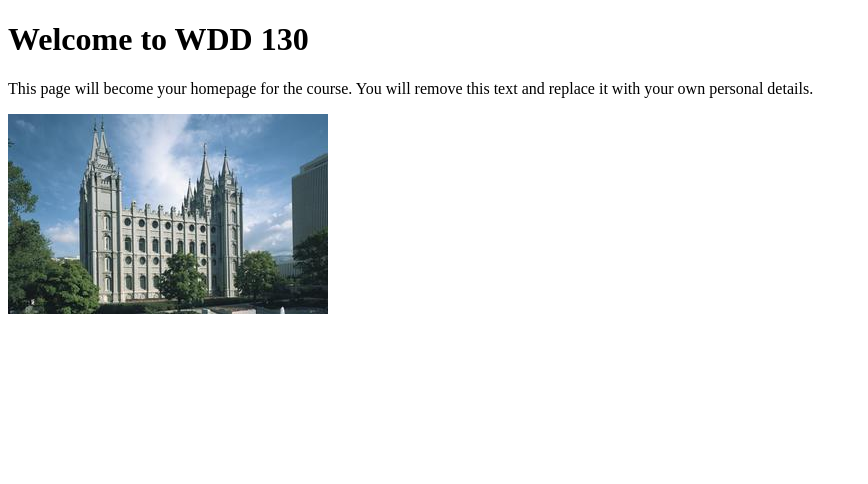
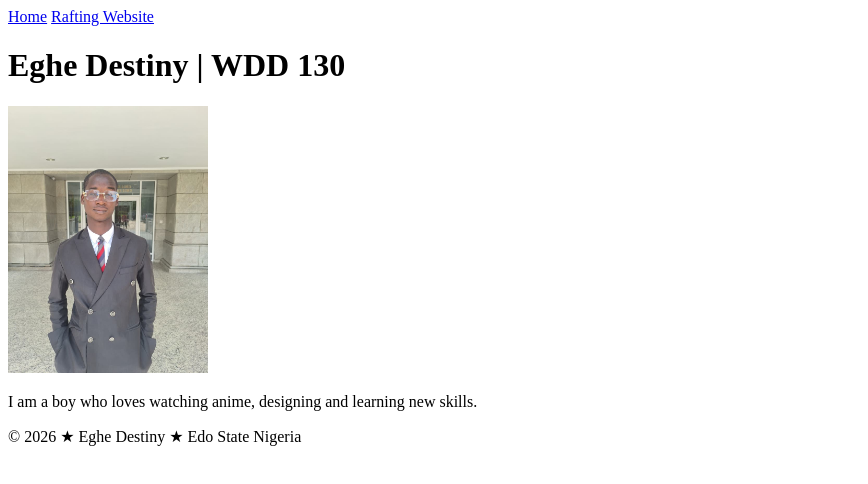
Before and after one commit to diy619/wdd130, a plain HTML site: page index.html in a window 1280 px wide. Shown: the whole page, without its empty margins (0-868 px from the left). Drawn offline with Linux system fonts and the light colour scheme.

Commit message:
Create WDD 130 home page

```diff
--- a/index.html
+++ b/index.html
@@ -1,17 +1,30 @@
 <!DOCTYPE html>
-<html lang="en">
+<html lang="en-US">
 
 <head>
     <meta charset="UTF-8">
     <meta name="viewport" content="width=device-width, initial-scale=1.0">
-    <title>WDD 130 | Personal Homepage</title>
+    <title>Eghe Destiny | WDD 130 </title>
 </head>
 
 <body>
-    <h1>Welcome to WDD 130</h1>
-    <p>This page will become your homepage for the course. You will remove this text and replace it with your own personal details.</p>
+    <header>
+        <nav>
+            <a href="#">Home</a>
+            <a href="wwr/">Rafting Website</a>
+        </nav>
+    </header>
+    <main>
+        <h1> Eghe Destiny | WDD 130 </h1>
+        <img src="images/profile.jpg" alt="Image of Eghe Destiny" width="200">
+        <p> I am a boy who loves watching anime, designing and learning new skills. </p>
+    </main>
 
-    <img src="images/salt-lake-temple.jpg" alt="The Salt Lake Temple.">
+    <footer>
+        <p> © 2026 ★ Eghe Destiny ★ Edo State Nigeria </p>
+
+    </footer>
+
 </body>
 
 </html>
```
Also changed, not shown: images/profile.jpg (added).
